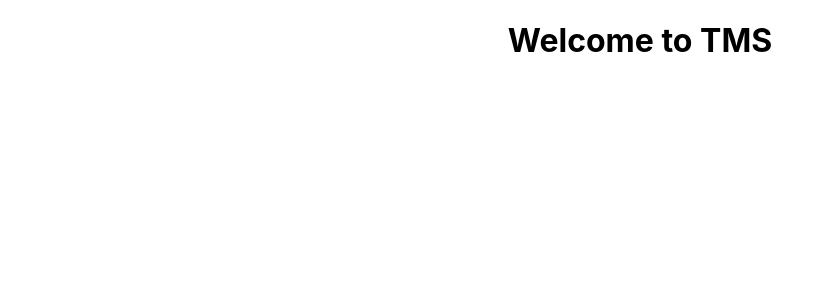
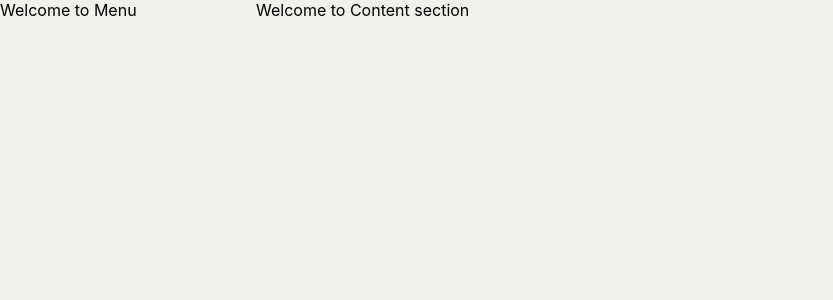
Before and after one commit to tms202301/tms-ui, a React (Create React App) app: page / in a window 1280 px wide. Shown: the top 300 px of the page, without its empty margins (0-833 px from the left). Built offline with nearby package versions, Linux system fonts and the light colour scheme; the HTML template or start-up script is replaced by a standard one.

Commit message:
Added files

```diff
--- a/src/App.css
+++ b/src/App.css
@@ -1,5 +1,5 @@
 .App {
-  text-align: center;
+  width: 100%;
 }
 
 .App-logo {
@@ -27,6 +27,13 @@
 .App-link {
   color: #61dafb;
 }
+.menucls {
+  width: 20%;
+  float: left;
+}
+.contentcls {
+  width: 80%;
+}
 
 @keyframes App-logo-spin {
   from {
--- a/src/App.js
+++ b/src/App.js
@@ -1,10 +1,17 @@
 //import logo from './logo.svg';
 import './App.css';
+import Menu from './main/Menu';
+import MainContent from './main/MainContent';
 
 function App() {
   return (
     <div className="App">
-      <h1>Welcome to TMS</h1>
+      <div className='menucls'>
+        <Menu />
+      </div>
+      <div className='contentcls'>
+        <MainContent />
+      </div>
     </div>
   );
 }
--- a/src/index.css
+++ b/src/index.css
@@ -5,6 +5,7 @@
     sans-serif;
   -webkit-font-smoothing: antialiased;
   -moz-osx-font-smoothing: grayscale;
+  background-color: #f1f0ed;
 }
 
 code {
--- /dev/null
+++ b/src/main/MainContent.js
@@ -0,0 +1,18 @@
+import { Component } from "react";
+
+class MainContent extends Component {
+    constructor(props) {
+        super(props);
+        this.state = {
+
+        }
+    }
+    render() {
+        return(
+            <div>
+                Welcome to Content section
+            </div>
+        )
+    }
+}
+export default MainContent;
--- /dev/null
+++ b/src/main/Menu.js
@@ -0,0 +1,19 @@
+import { Component } from "react";
+
+class Menu extends Component {
+    constructor(props) {
+        super(props);
+        this.state = {
+
+        }
+    }
+    render(){
+        return(
+            <div>
+                Welcome to Menu
+            </div>
+        )
+    }
+
+}
+export default Menu;
```
Also changed, not shown: src/main/controller/ServiceCall.js (added).
